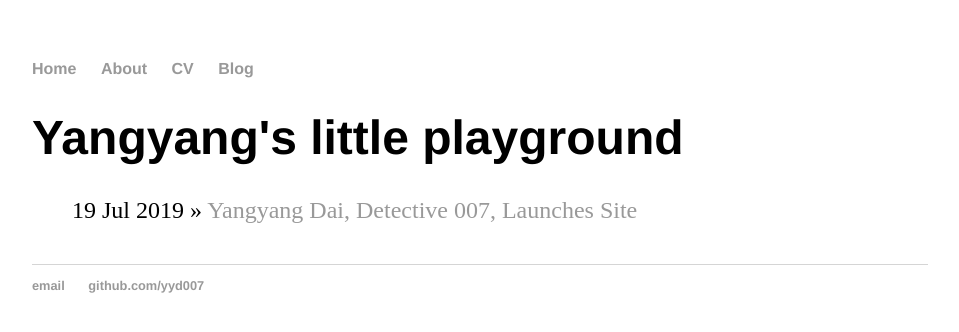
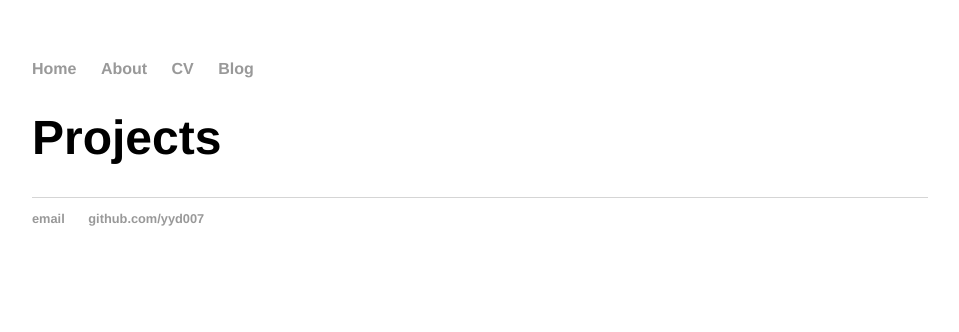
Before and after one commit to yyd007/yyd007.github.io, a Jekyll site: the page built from about/index.html, in a window 1280 px wide. Shown: the top 332 px of the page, without its empty margins (160-1119 px from the left). Built offline with Jekyll 4.4.1, drawn with Linux system fonts in a browser that asks for light colours.

Commit message:
Update index.html

```diff
--- a/about/index.html
+++ b/about/index.html
@@ -2,10 +2,12 @@
 layout: default
 title: Yangyang's little playground
 ---
-	<h1>{{ page.title }}</h1>
+<h1>Projects</h1>
+<!-- 	<h1>{{ page.title }}</h1>
 	<ul class="posts">
 
 	  {% for post in site.posts %}
 	    <li><span>{{ post.date | date_to_string }}</span> » <a href="{{ post.url }}" title="{{ post.title }}">{{ post.title }}</a></li>
 	  {% endfor %}
 	</ul>
+ -->
```
